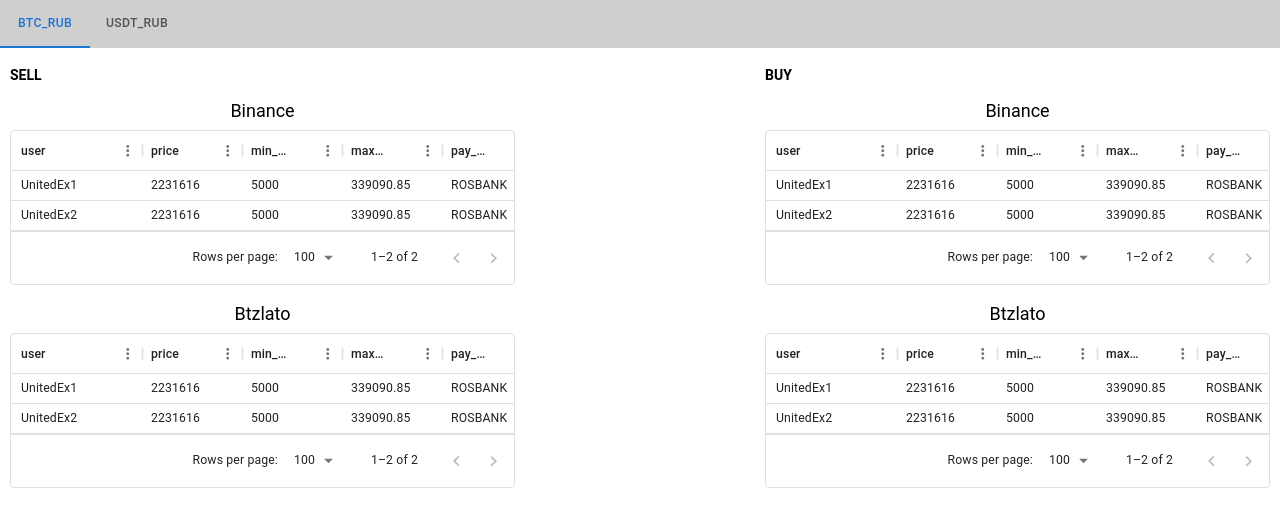
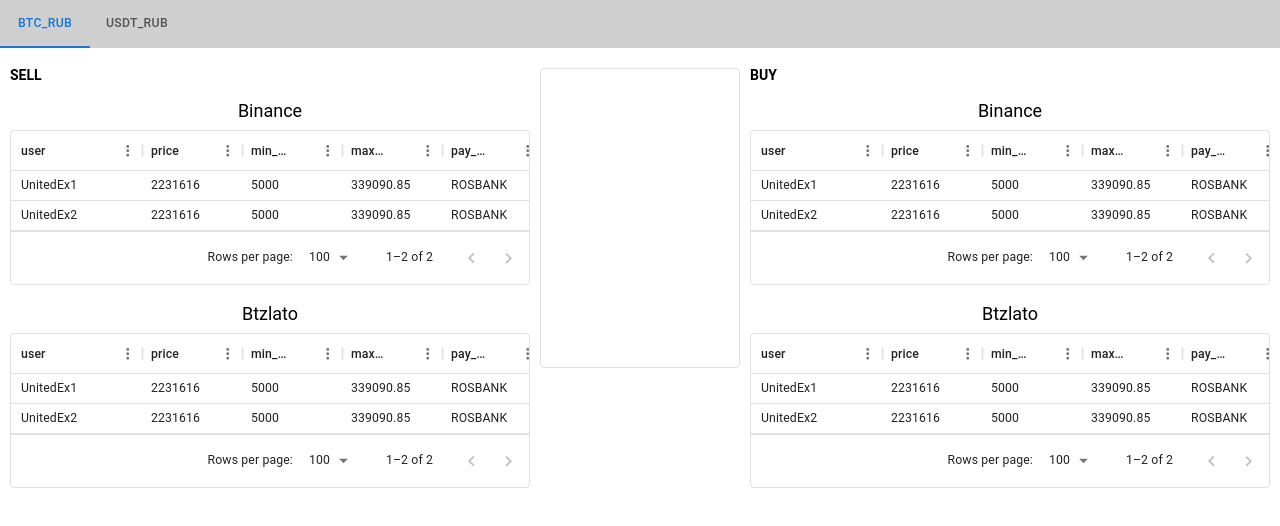
Before and after one commit to Jenya-b/arbitro, a React (Create React App) app: page / in a window 1280 px wide. Shown: the top 526 px of the page. Built offline with nearby package versions, Linux system fonts and the light colour scheme.

Commit message:
feat: add glass applications block

```diff
--- a/src/components/Main/Main.jsx
+++ b/src/components/Main/Main.jsx
@@ -1,17 +1,24 @@
 import { Table } from 'components/Table/Table';
+import { TableList } from 'components/TableList/TableList';
 import './Main.scss';
-import { TableList } from 'components/TableList/TableList';
 
 export const Main = ({ data }) => {
   const renderItem = (rows, nameExchange) => <Table rows={rows} title={nameExchange} />;
+
+  const renderEmpty = () => <></>;
 
   if (!data) return <h2>Нет данных для отображения</h2>;
 
   return (
     <main className="main">
-      <TableList renderItem={renderItem} renderEmpty={<></>} data={data['SELL']} title="SELL" />
-      <div></div>
-      <TableList renderItem={renderItem} renderEmpty={<></>} data={data['BUY']} title="BUY" />
+      <TableList
+        renderItem={renderItem}
+        renderEmpty={renderEmpty}
+        data={data['SELL']}
+        title="SELL"
+      />
+      <div className="glass-applications"></div>
+      <TableList renderItem={renderItem} renderEmpty={renderEmpty} data={data['BUY']} title="BUY" />
     </main>
   );
 };
--- a/src/components/Main/Main.scss
+++ b/src/components/Main/Main.scss
@@ -1,5 +1,12 @@
 .main {
   padding: 20px 10px;
   display: grid;
-  grid-template-columns: minmax(100px, 1fr) 250px minmax(100px, 1fr);
+  grid-template-columns: minmax(100px, 1fr) 200px minmax(100px, 1fr);
+  column-gap: 10px;
 }
+
+.glass-applications {
+  border: 1px solid rgba(224, 224, 224, 1);
+  border-radius: 4px;
+  height: 300px;
+}
```
